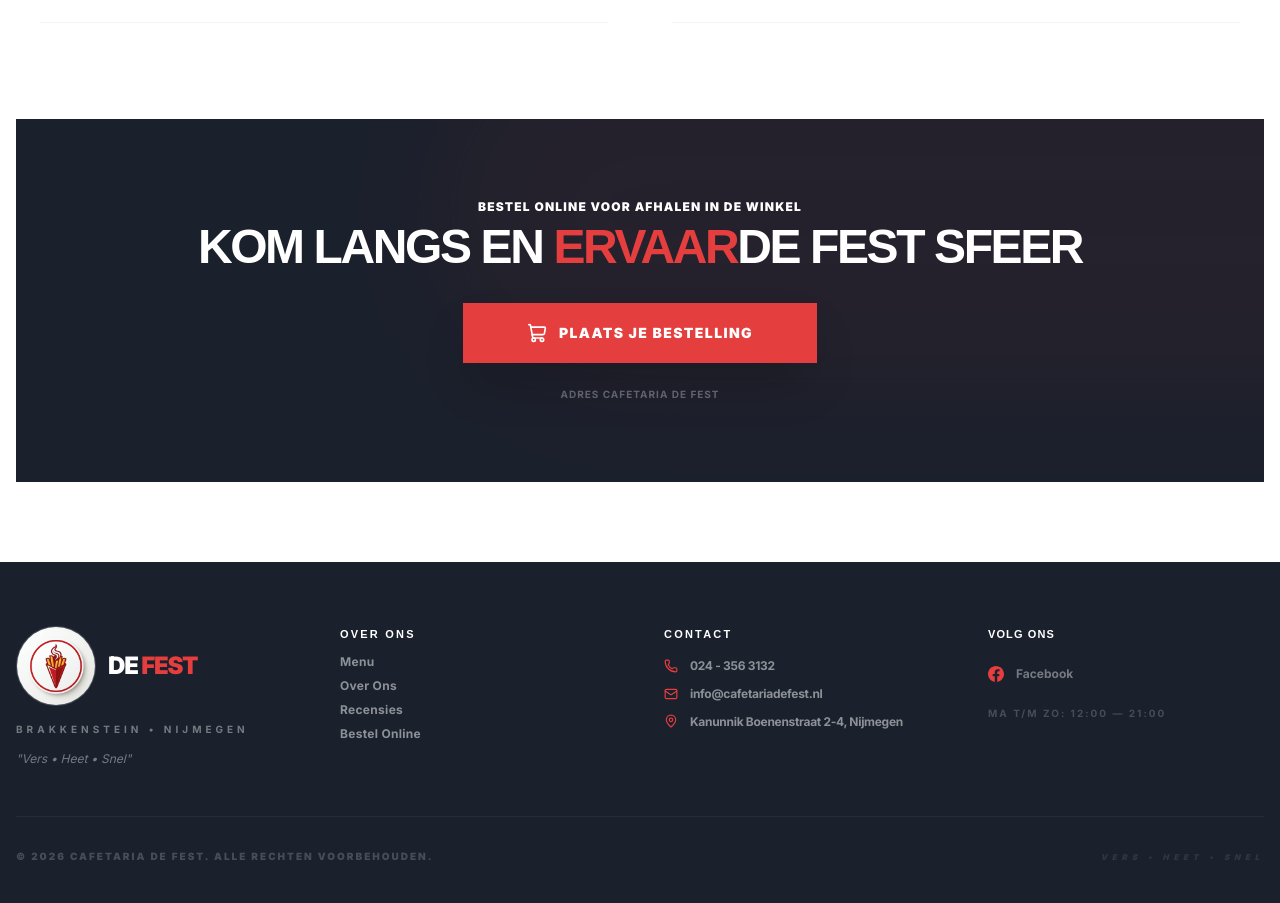
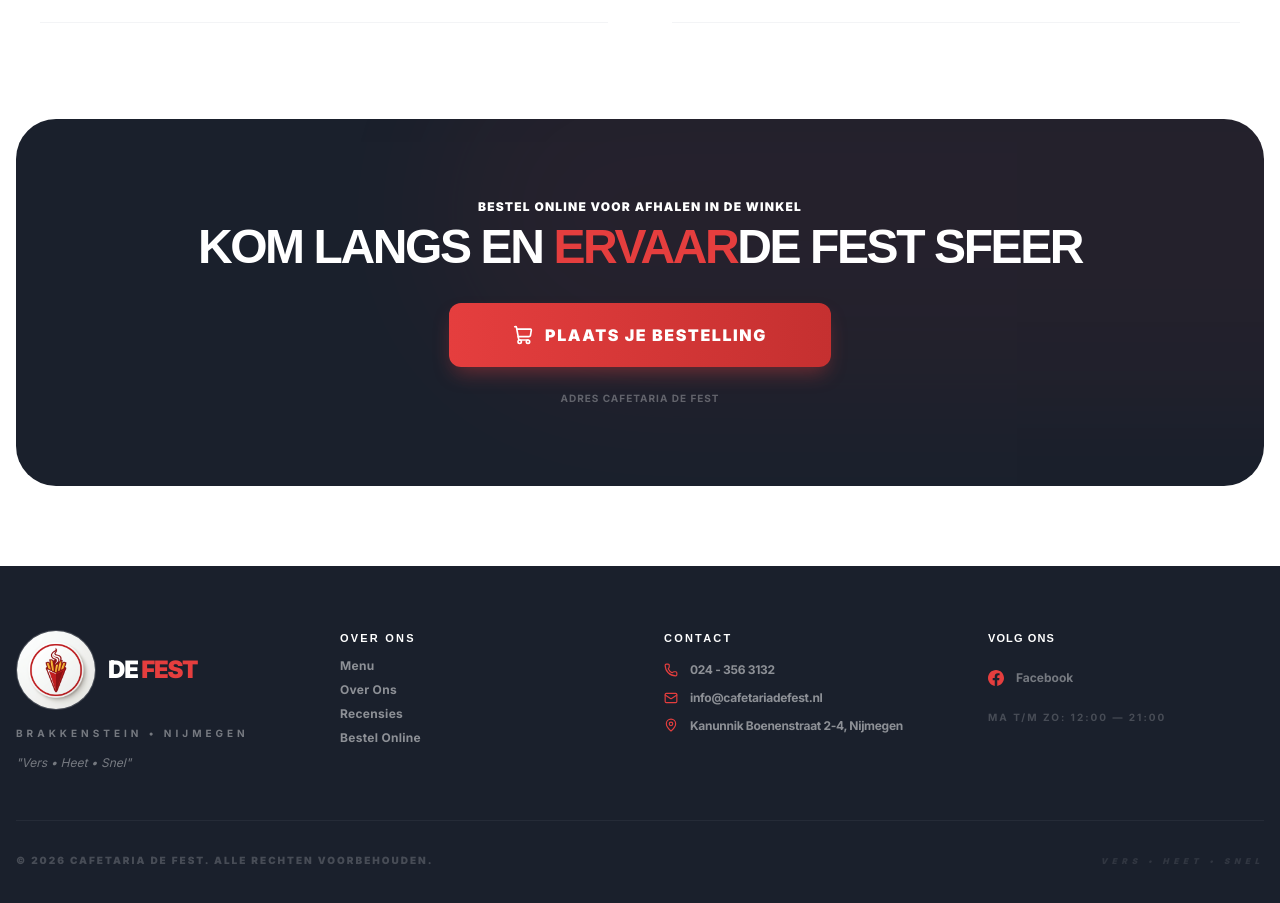
Before and after one commit to maximetdoucet-glitch/Cafeteria-De-Fest, a Next.js app: page /menu in a window 1280 px wide. Shown: the part 5701-6604 px from the top of the page. Built offline with nearby package versions, Linux system fonts and the light colour scheme.

Commit message:
Round edges of FullMenu CTA box and upgrade button to premium style

```diff
--- a/src/components/sections/FullMenu.tsx
+++ b/src/components/sections/FullMenu.tsx
@@ -124,7 +124,7 @@
 
         {/* Order CTA */}
         <div className="mt-24 text-center">
-          <div className="bg-brand-charcoal p-12 md:p-20 relative overflow-hidden">
+          <div className="bg-brand-charcoal p-12 md:p-20 relative overflow-hidden rounded-[2.5rem]">
             <div className="absolute inset-0 bg-brand-red opacity-5 blur-3xl rounded-full translate-x-1/3 -translate-y-1/4" />
             <div className="relative z-10">
               <p className="text-white font-black uppercase tracking-widest text-xs mb-2">
@@ -137,7 +137,7 @@
               </h3>
               <button
                 onClick={openOrder}
-                className="inline-flex items-center gap-3 px-16 py-5 bg-brand-red text-white font-black uppercase tracking-widest text-sm hover:bg-white hover:text-brand-charcoal transition-all shadow-2xl cursor-pointer"
+                className="btn-premium-primary shimmer inline-flex items-center gap-3 !px-16 !py-5"
               >
                 <ShoppingCart size={20} />
                 {t('hero.cta.order')}
```
